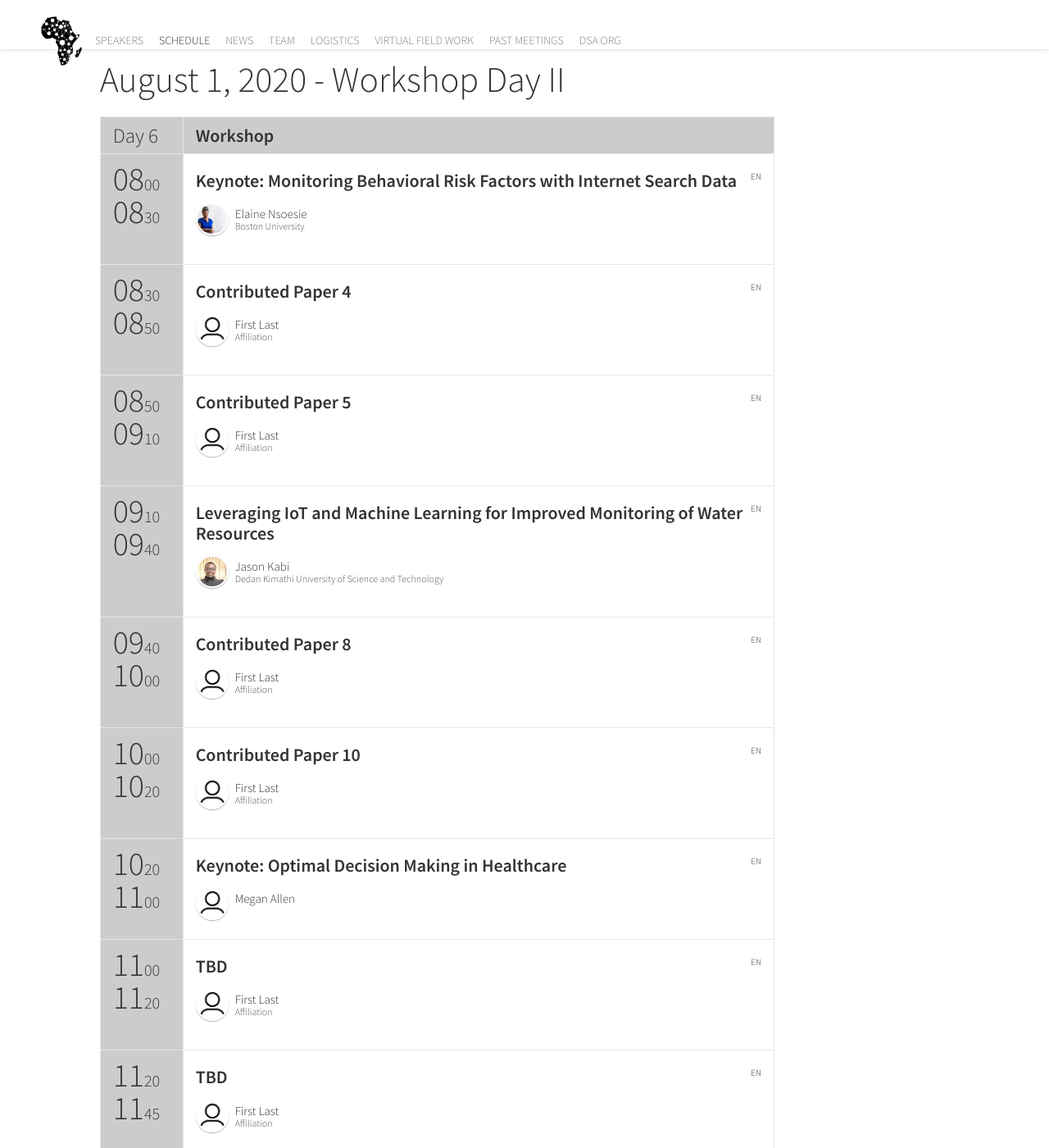
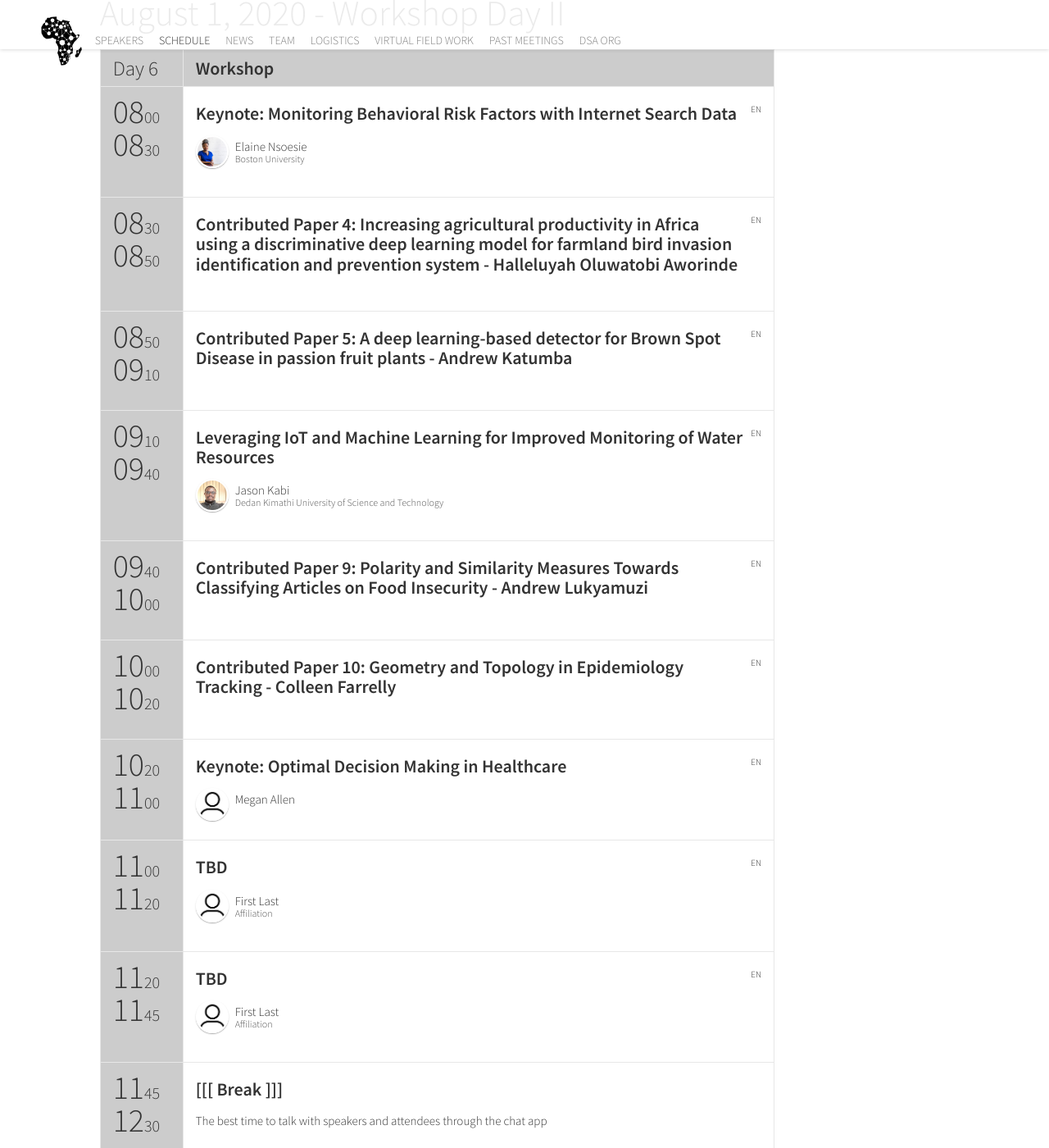
Before and after one commit to datsciafrica/dsa2020kampala, a Jekyll site: the page built from schedule.html, in a window 1280 px wide and 1400 px high, scrolled down 9759 px. Shown: the whole window at 82% size. Built offline with Jekyll 4.4.1, drawn with Linux system fonts in a browser that asks for light colours; nearby versions of some CDN libraries; some web fonts are replaced; comment, search, counter and statistics services are not loaded; some of the changed text lies outside the part shown.

```diff
--- a/_data/sessions.yml
+++ b/_data/sessions.yml
@@ -279,10 +279,10 @@
   complexity: "Intermediate"
   presentation: "tbd"
 -
-  id: fb_public_data
-  title: "Facebook Publicly Available Data"
+  id: africapolis
+  title: "AfricaPolis"
   subtype: presentation
-  speakers: [dummy]
+  speakers: [Abel]
   language: en
   complexity: "Intermediate"
   presentation: "tbd"
@@ -380,81 +380,83 @@
 #-------------------------------------------------
 -
   id: paper1
-  title: "Contributed Paper 1"
+  title: "Contributed Paper 1: Automatic screening tool for Pap smears - Jaafaru Jibrin"
   subtype: presentation
-  speakers: [dummy]
+  speakers: [author1]
   language: en
   complexity: "Beginner"
   presentation: "tbd"
 -
   id: paper2
-  title: "Contributed Paper 2"
+  title: "Contributed Paper 2: A Deep Learning Approach for Quantifying the Effects of Tuta absoluta in
+Tomato Plants - Loyani Kisula Loyani"
   subtype: presentation
-  speakers: [dummy]
+  speakers: [author]
   language: en
   complexity: "Beginner"
   presentation: "tbd"
 -
   id: paper3
-  title: "Contributed Paper 3"
+  title: "Contributed Paper 3: A platform for disease intervention planning - Charles M. Wachira"
   subtype: presentation
-  speakers: [dummy]
+  speakers: [wachira]
   language: en
   complexity: "Beginner"
   presentation: "tbd"
 -
   id: paper4
-  title: "Contributed Paper 4"
+  title: "Contributed Paper 4: Increasing agricultural productivity in Africa using a
+discriminative deep learning model for farmland bird invasion identification and prevention system - Halleluyah Oluwatobi Aworinde"
   subtype: presentation
-  speakers: [dummy]
+  speakers: [Halleluyah]
   language: en
   complexity: "Beginner"
   presentation: "tbd"
 -
   id: paper5
-  title: "Contributed Paper 5"
+  title: "Contributed Paper 5: A deep learning-based detector for Brown Spot Disease in passion fruit plants - Andrew Katumba"
   subtype: presentation
-  speakers: [dummy]
+  speakers: [katumba]
   language: en
   complexity: "Beginner"
   presentation: "tbd"
 -
   id: paper6
-  title: "Contributed Paper 6"
+  title: "Contributed Paper 6: Student Counselling Chatbot - Tesfay Gebremeskel"
   subtype: presentation
-  speakers: [dummy]
+  speakers: [Gebremeskel]
   language: en
   complexity: "Beginner"
   presentation: "tbd"
 -
   id: paper7
-  title: "Contributed Paper 7"
+  title: "Contributed Paper 7: nternet of Things Based Mobile Application for Environmental Conditions Monitoring in Poultry House with Machine Learning Algorithms - Beston Lufyagila"
   subtype: presentation
-  speakers: [dummy]
+  speakers: [beston]
   language: en
   complexity: "Beginner"
   presentation: "tbd"
 -
   id: paper8
-  title: "Contributed Paper 8"
+  title: "Contributed Paper 8: Artificial Intelligent E-extension Unmanned Aerial Vehicle (UAV) for Local Farmers - Adebayo Segun"
   subtype: presentation
-  speakers: [dummy]
+  speakers: [adebayo]
   language: en
   complexity: "Beginner"
   presentation: "tbd"
 -
   id: paper9
-  title: "Contributed Paper 9"
+  title: "Contributed Paper 9: Polarity and Similarity Measures Towards Classifying Articles on Food Insecurity - Andrew Lukyamuzi"
   subtype: presentation
-  speakers: [dummy]
+  speakers: [andrew]
   language: en
   complexity: "Beginner"
   presentation: "tbd"
 -
   id: paper10
-  title: "Contributed Paper 10"
+  title: "Contributed Paper 10: Geometry and Topology in Epidemiology Tracking - Colleen Farrelly"
   subtype: presentation
-  speakers: [dummy]
+  speakers: [colleen]
   language: en
   complexity: "Beginner"
   presentation: "tbd"
```
Also changed, not shown: _data/schedule_tbd.yml (+4 -4 lines).
